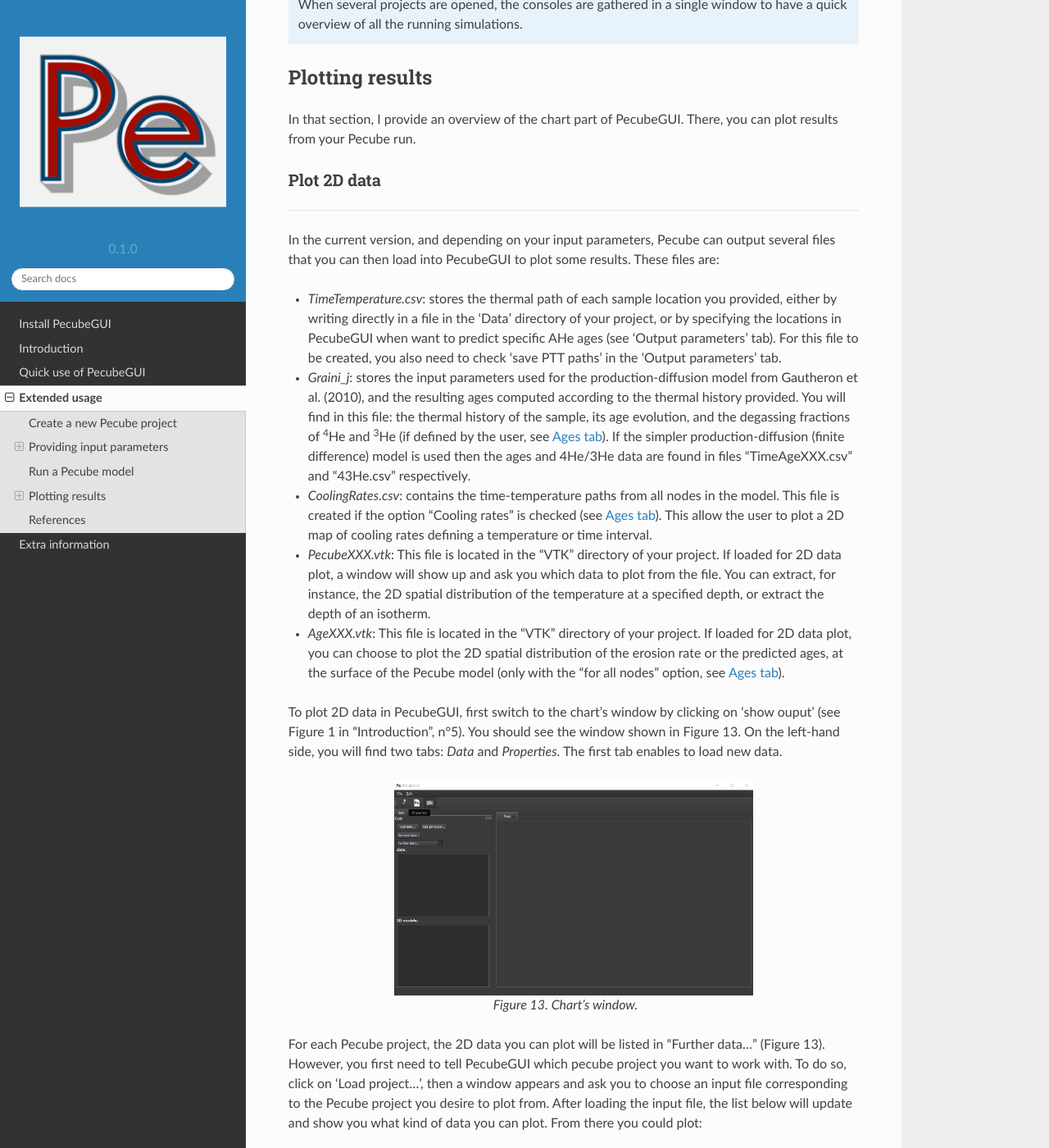
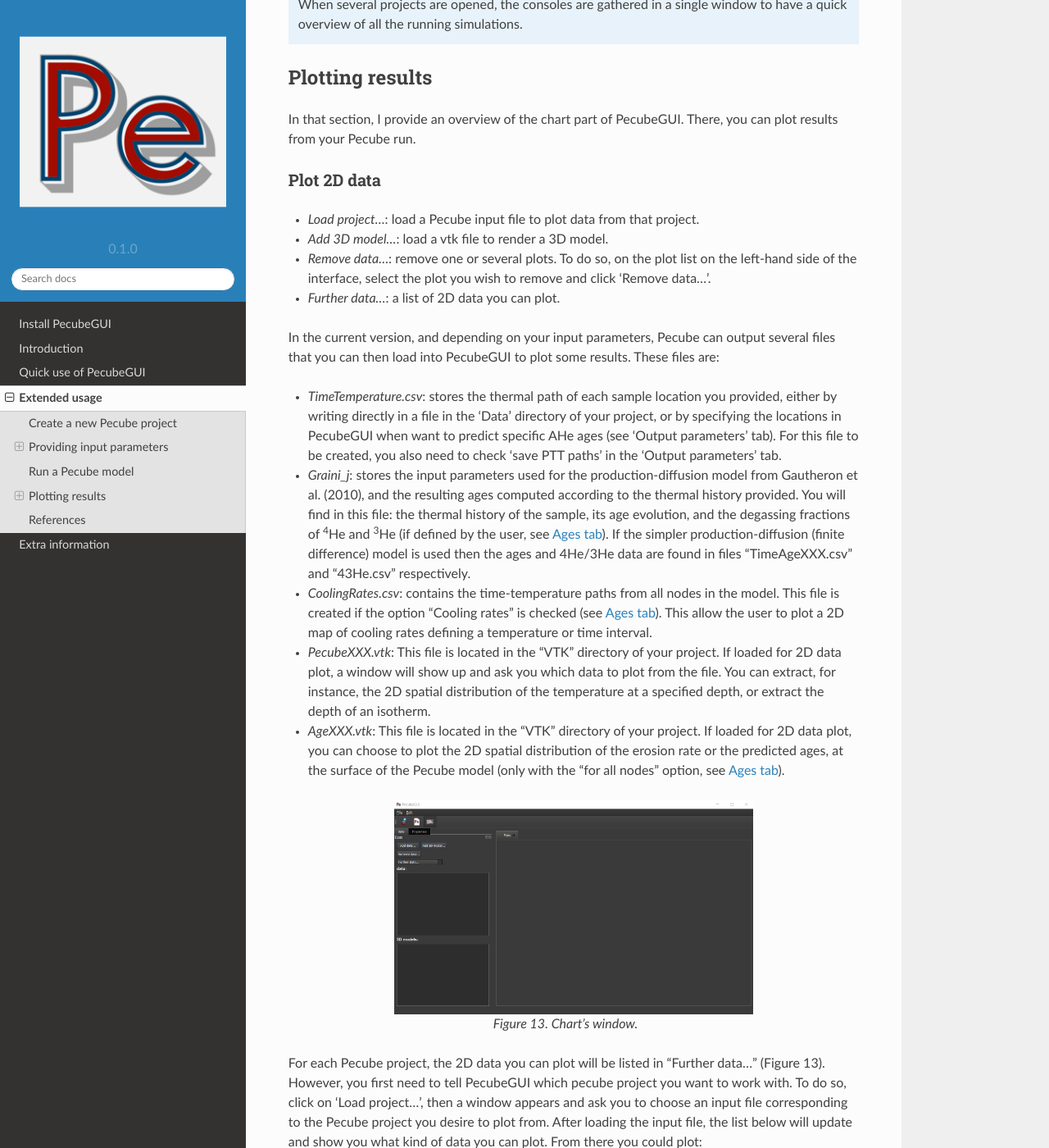
Before and after one commit to MBernAca/PecubeGUI_Doc, a Sphinx documentation site: the page built from docs/source/Usage.rst, in a window 1280 px wide and 1400 px high, scrolled down 10244 px. Shown: the whole window at 82% size. Built offline with Sphinx 7.4.7 and the Read the Docs theme 2.0.0, drawn with Linux system fonts in a browser that asks for light colours.

Commit message:
Update Usage.rst

```diff
--- a/docs/source/Usage.rst
+++ b/docs/source/Usage.rst
@@ -235,6 +235,12 @@
 ------------
 
 ==================================
+To plot 2D data in PecubeGUI, first switch to the chart's window by clicking on ‘show ouput’ (see Figure 1 in "Introduction", n°5). You should see the window shown in Figure 13. On the left-hand side, you will find two tabs: *Data* and *Properties*. The first tab enables to load new data:
+
+* *Load project...*: load a Pecube input file to plot data from that project.
+* *Add 3D model...*: load a vtk file to render a 3D model.
+* *Remove data...*: remove one or several plots. To do so, on the plot list on the left-hand side of the interface, select the plot you wish to remove and click 'Remove data...'.
+* *Further data...*: a list of 2D data you can plot.
 
 In the current version, and depending on your input parameters, Pecube can output several files that you can then load into PecubeGUI to plot some results. These files are:
 
@@ -243,8 +249,6 @@
 * *CoolingRates.csv*: contains the time-temperature paths from all nodes in the model. This file is created if the option "Cooling rates" is checked (see :ref:`Ages-tab`). This allow the user to plot a 2D map of cooling rates defining a temperature or time interval.
 * *PecubeXXX.vtk*: This file is located in the "VTK" directory of your project. If loaded for 2D data plot, a window will show up and ask you which data to plot from the file. You can extract, for instance, the 2D spatial distribution of the temperature at a specified depth, or extract the depth of an isotherm.
 * *AgeXXX.vtk*:  This file is located in the "VTK" directory of your project.  If loaded for 2D data plot, you can choose to plot the 2D spatial distribution of the erosion rate or the predicted ages, at the surface of the Pecube model (only with the "for all nodes" option, see :ref:`Ages-tab`).
-
-To plot 2D data in PecubeGUI, first switch to the chart's window by clicking on ‘show ouput’ (see Figure 1 in "Introduction", n°5). You should see the window shown in Figure 13. On the left-hand side, you will find two tabs: *Data* and *Properties*. The first tab enables to load new data.
 
 
 .. figure:: ../images/Chart_window.png
@@ -274,7 +278,9 @@
   |when plotting predictions from specific locations, and if observed data are provided, a misfit criteria between predicted and observed data is shown on the plot.     This misfit criteria is known as the likelihood (in fact log-likelihood) that is the probability to have the observed data according to the model predictions.
   The log-likelyhood is defined as:
   :math:`LL = -\frac{1}{pN} \sum_{j=1}^{N}(\frac{S^{obs}_j - S^{pred}_j}{ \sigma_j})^2`
-  Where p = 2 (assuming Gaussian distribution of errors), :math:`S^{obs}_j` the observed data j and :math:`S^{pred}_j` the predicted data j, :math:`\sigma_j` the error  on the observed data j, and N the total number of observed data. The higher the value of LL, the better is the match between observed and predicted data.
+  |Where p = 2 (assuming Gaussian distribution of errors), :math:`S^{obs}_j` the observed data j and :math:`S^{pred}_j` the predicted data j, :math:`\sigma_j` the error  on the observed data j, and N the total number of observed data. The higher the value of LL, the better is the match between observed and predicted data.
+
+
 
 Visualize 3D data
 -----------------
```
